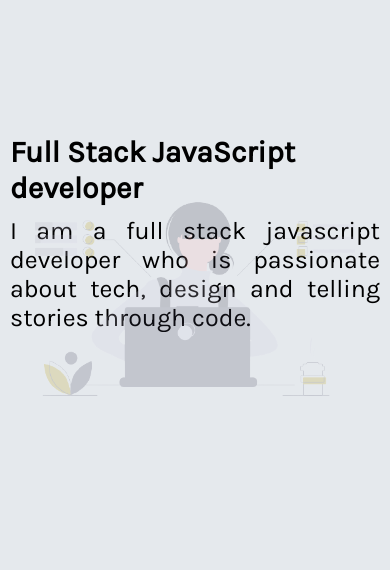
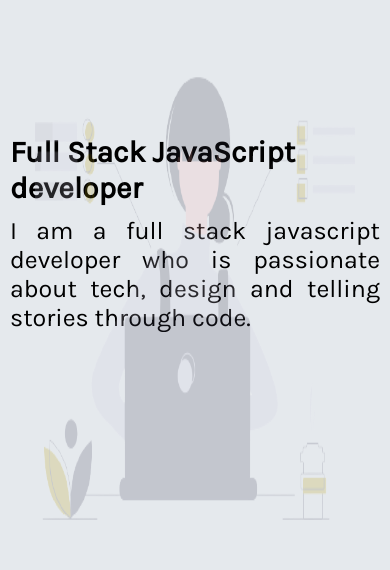
Before and after one commit to mbalindaba01/mbalindaba01.github.io, a website: page index.html in a window 390 px wide. Shown: the part 60-630 px from the top of the page. Drawn offline with Linux system fonts and the light colour scheme.

Commit message:
fixed image overflow

```diff
--- a/assets/css/main.css
+++ b/assets/css/main.css
@@ -215,6 +215,10 @@ div.card-2 {
     justify-content: space-between;
 }
 
+img{
+    height: 100%;
+}
+
 figure img {
     width: 350px;
     height: auto;
@@ -328,9 +332,12 @@ footer p {
         margin-top: 20px;
     }
 
+
+
     div.intro-img {
         width: 100%;
         opacity: 0.2;
+        overflow-y: hidden;
     }
 
 
```
